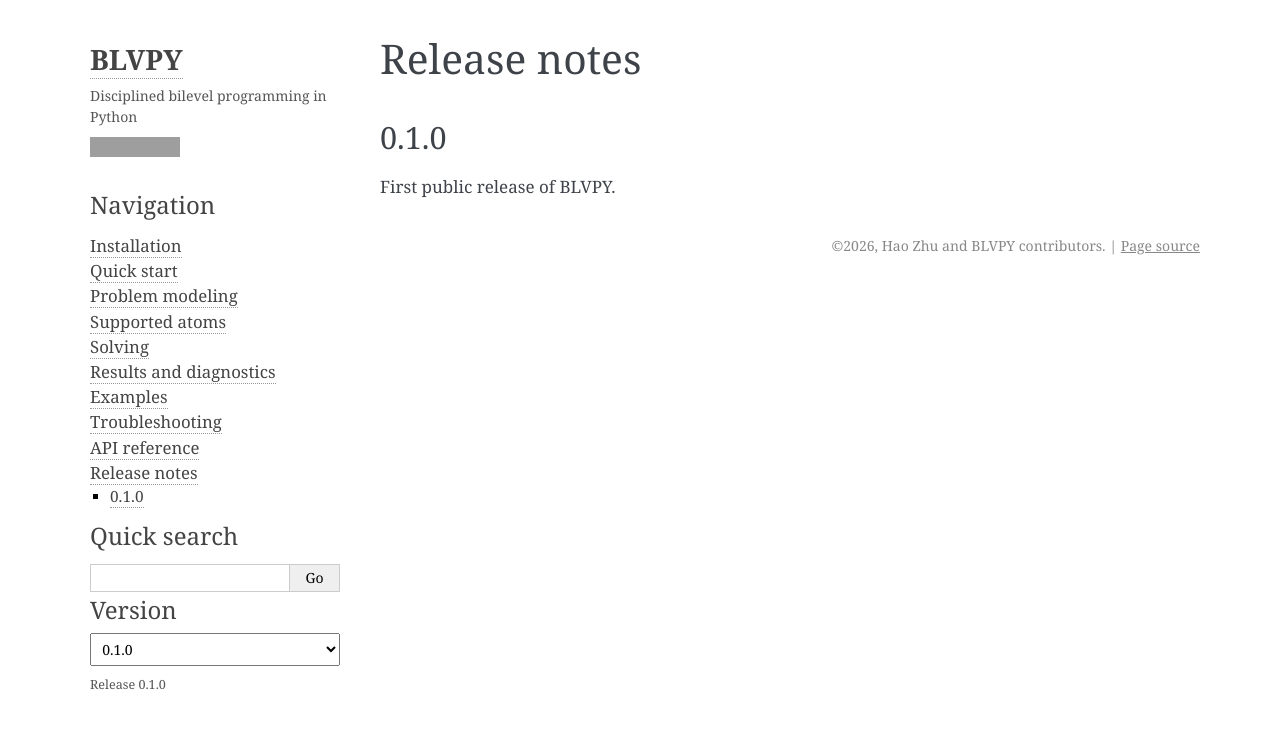
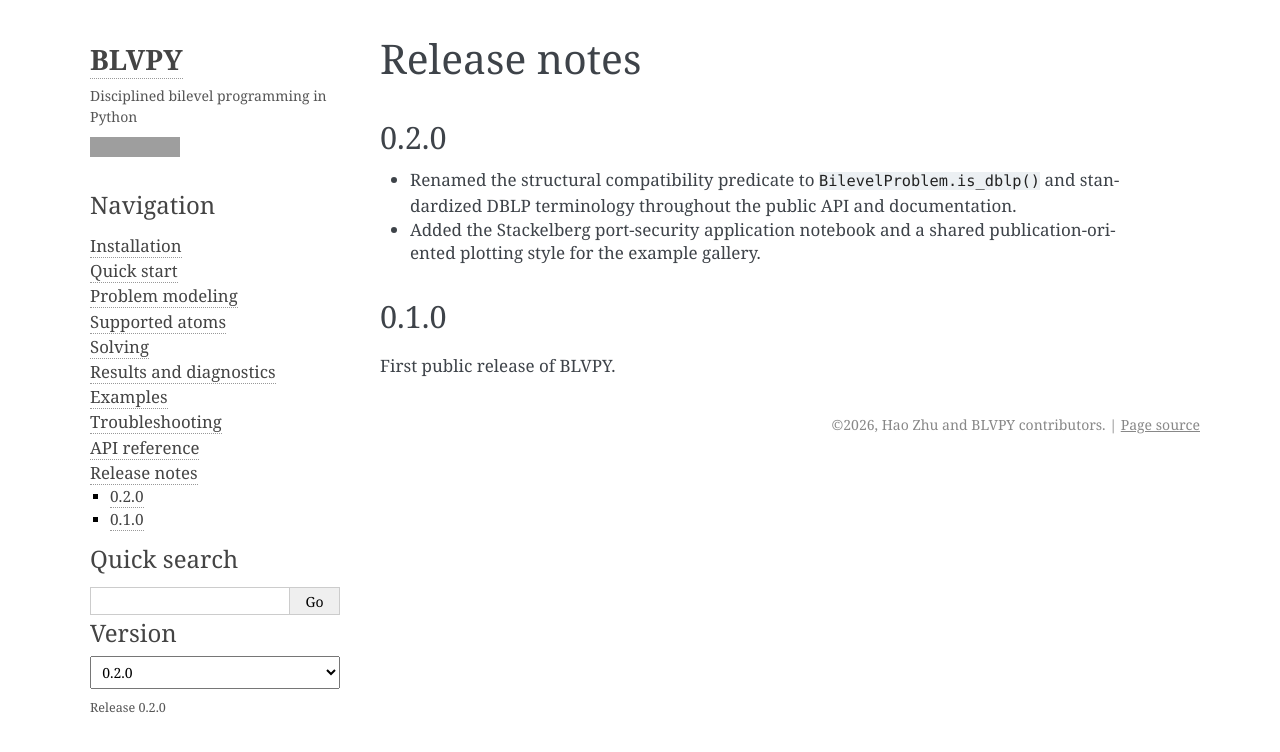
Before and after one commit to dxogrp/blvpy, a Sphinx documentation site: the page built from docs/release-notes.md, in a window 1280 px wide. Shown: the top 752 px of the page. Built offline with Sphinx 7.4.7, drawn with Linux system fonts in a browser that asks for light colours; grey boxes are pictures that could not be loaded.

Commit message:
Prepare v0.2.0 release

```diff
--- a/docs/release-notes.md
+++ b/docs/release-notes.md
@@ -1,4 +1,12 @@
 # Release notes
+
+## 0.2.0
+
+- Renamed the structural compatibility predicate to
+  `BilevelProblem.is_dblp()` and standardized DBLP terminology throughout the
+  public API and documentation.
+- Added the Stackelberg port-security application notebook and a shared
+  publication-oriented plotting style for the example gallery.
 
 ## 0.1.0
 
--- a/pyproject.toml
+++ b/pyproject.toml
@@ -1,6 +1,6 @@
 [project]
 name = "blvpy"
-version = "0.1.0"
+version = "0.2.0"
 description = "A Python package for disciplined bilevel programming."
 readme = "README.md"
 license = "Apache-2.0"
```
Also changed, not shown: 1 other file.
